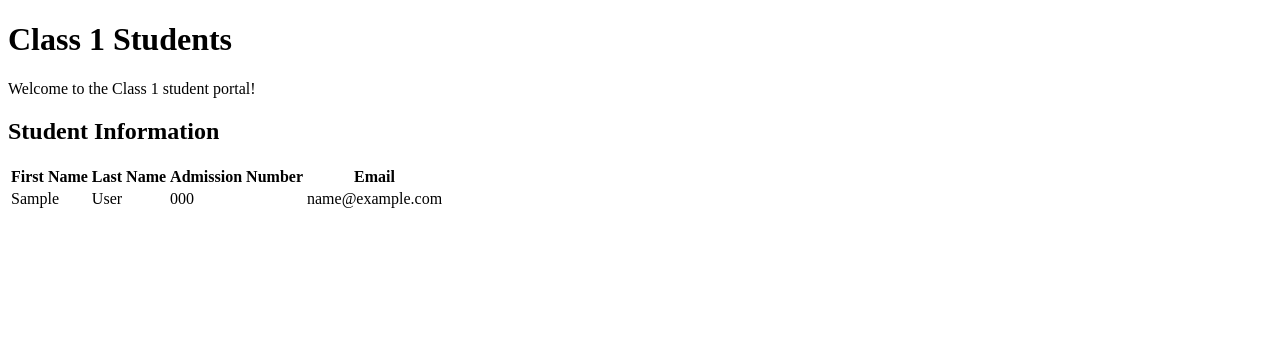
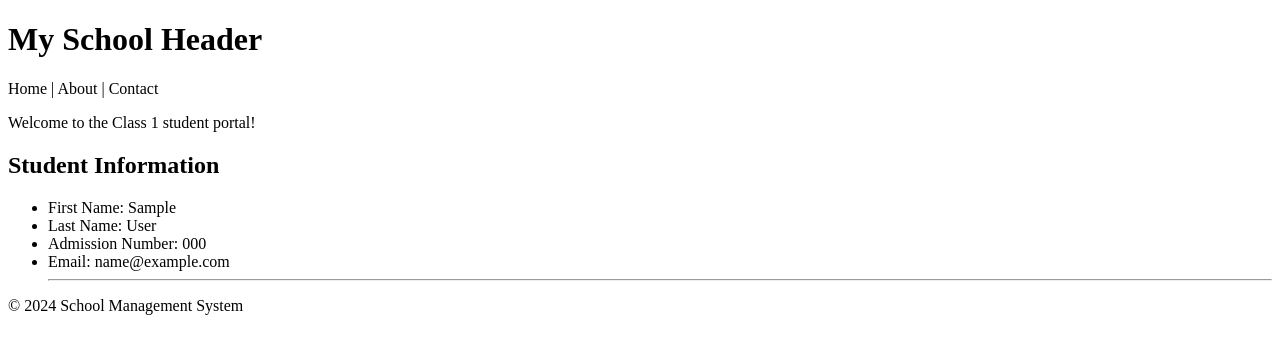
Before and after one commit to bmunyiri/Django_School_Class_Room, a Django app: page / in a window 1280 px wide. Shown: the top 354 px of the page. Run offline with Django 5.2, Linux system fonts and the light colour scheme; tables that the repository leaves empty hold one stand-in row (values such as "Sample post").

Commit message:
added base.html

```diff
--- /dev/null
+++ b/class1/templates/students/base.html
@@ -0,0 +1,26 @@
+<!DOCTYPE html>
+<html lang="en">
+
+<head>
+    <meta charset="UTF-8">
+    <title>{% block title %}School Portal{% endblock %}</title>
+</head>
+
+<body>
+    <header>
+        <h1>My School Header</h1>
+        <nav>Home | About | Contact</nav>
+    </header>
+
+    <main>
+        <!-- THIS is the hole where index.html will inject its content -->
+        {% block content %}
+        {% endblock %}
+    </main>
+
+    <footer>
+        <p>&copy; 2024 School Management System</p>
+    </footer>
+</body>
+
+</html>
--- a/class1/templates/students/index.html
+++ b/class1/templates/students/index.html
@@ -1,32 +1,17 @@
-<!DOCTYPE html>
-<html lang="en">
-<head>
-    <meta charset="UTF-8">
-    <meta name="viewport" content="width=device-width, initial-scale=1.0">
-    <meta name="description" content="Information and resources for Class 1 students.">
-    <title>Class-1</title>
-</head>
-<body>
+    {% extends 'students/base.html' %}
+
+    {% block title %}Class 1 Students{% endblock %}
+
     {% block content %}
-        <h1>{{ title }}</h1>
     <p>Welcome to the Class 1 student portal!</p>
     <h2>Student Information</h2>
-        <table>
-            <tr>
-                <th>First Name</th>
-                <th>Last Name</th>
-                <th>Admission Number</th>
-                <th>Email</th>
-            </tr>
+    <ul>
         {% for student in students %}
-            <tr>
-                <td>{{ student.first_name }}</td>
-                <td>{{ student.last_name }}</td>
-                <td>{{ student.admission_number }}</td>
-                <td>{{ student.email }}</td>
-            </tr>
+        <li>First Name: {{ student.first_name }}</li>
+        <li>Last Name: {{ student.last_name }}</li>
+        <li>Admission Number: {{ student.admission_number }}</li>
+        <li>Email: {{ student.email }}</li>
+        <hr> <!-- Just to separate the students visually -->
         {% endfor %}
-        </table >
+    </ul>
     {% endblock %}
-</body>
-</html>
```
Lines whose indentation alone changed are shown as unchanged.
